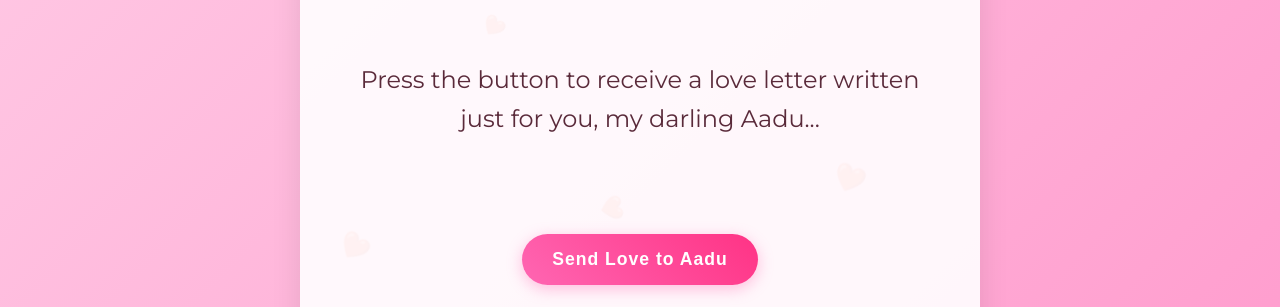
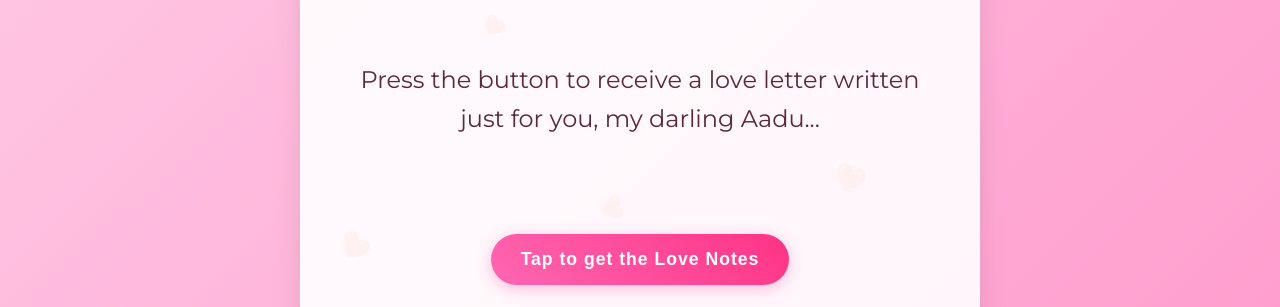
Before and after one commit to abhishekfw24338/OurLoveCard, a plain HTML site: page index.html in a window 1280 px wide. Shown: the part 302-609 px from the top of the page. Drawn offline with Linux system fonts and the light colour scheme.

Commit message:
Update index.html

```diff
--- a/index.html
+++ b/index.html
@@ -183,7 +183,7 @@
         <div class="floating-hearts" id="hearts"></div>
         <h1>For My Beloved Aadu</h1>
         <p id="message">Press the button to receive a love letter written just for you, my darling Aadu...</p>
-        <button class="btn" onclick="generateLoveNote()">Send Love to Aadu</button>
+        <button class="btn" onclick="generateLoveNote()">Tap to get the Love Notes</button>
         <div class="signature">Forever Yours</div>
     </div>
 
```
